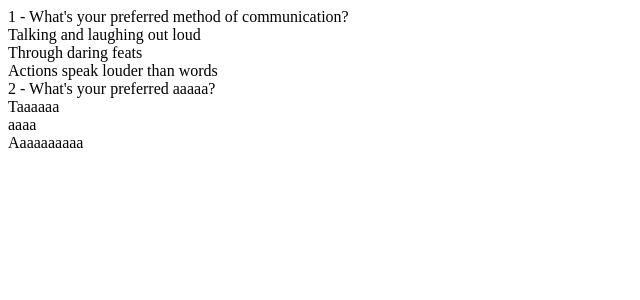
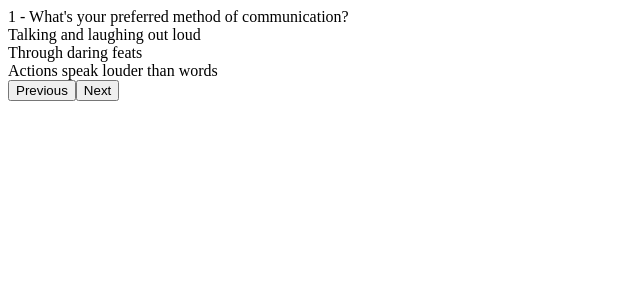
Before and after one commit to bea19962/clown-quiz, a Vue app in the folder clown-quiz/: page / in a window 1280 px wide. Shown: the top 300 px of the page, without its empty margins (0-640 px from the left). Built offline with nearby package versions, Linux system fonts and the light colour scheme.

Commit message:
moving questions

```diff
--- a/clown-quiz/src/components/Survey.vue
+++ b/clown-quiz/src/components/Survey.vue
@@ -1,32 +1,35 @@
 <template>
-  <div v-for="question in questions" :key="question.id" class="survey">
-    {{ question.id }} - {{ question.question }}
-    <div v-for="answer in question.answers" :key="answer.id" class="answers">
+  <div class="survey" v-if="surveyStore.currentQuestion">
+    <div :key="surveyStore.currentQuestion.id">
+      {{ surveyStore.currentQuestion.id }} - {{ surveyStore.currentQuestion.question }}
+      <div v-for="answer in surveyStore.currentQuestion.answers" :key="answer.text" class="answers">
         {{ answer.text }}
       </div>
     </div>
+    <button @click="surveyStore.prevQuestion" :disabled="isFirstQuestion">
+      Previous
+    </button>
+    <button @click="surveyStore.nextQuestion" :disabled="isLastQuestion">
+      Next
+    </button>
+  </div>
 </template>
 
-<script>
-import { ref, onMounted } from 'vue'
+<script setup>
+import { onMounted } from 'vue';
+import { useSurveyStore } from '../stores/surveyStore';
 
-export default {
-  setup() {
-    const questions = ref([])
+const surveyStore = useSurveyStore();
 
 onMounted(async () => {
+  if (surveyStore.questions.length === 0) { // Only load questions if they haven't been loaded yet
     import('../questions.json')
       .then((module) => {
-          questions.value = module.default
+        surveyStore.loadQuestions(module.default);
       })
       .catch((error) => {
-          console.error('Error importing questions.json:', error)
-        })
-    })
-
-    return {
-      questions
+        console.error('Error importing questions.json:', error);
+      });
   }
-  }
-}
+});
 </script>
--- a/clown-quiz/src/stores/surveyStore.js
+++ b/clown-quiz/src/stores/surveyStore.js
@@ -2,45 +2,30 @@ import { defineStore } from 'pinia'
 
 export const useSurveyStore = defineStore('survey', {
   state: () => ({
-    scores: {
-      Classical: 0,
-      Mime: 0,
-      Jester: 0,
-      SillyBilly: 0,
-      Rodeo: 0
-    },
-    currentQuestionIndex: 0
+    questions: [],
+    currentQuestionIndex:0,
 }),
 getters: {
-    // Define any getters to compute derived state here
+  currentQuestion: (state) => state.questions[state.currentQuestionIndex] || null,
 },
 actions: {
-    resetScores() {
-      this.scores = { Classical: 0, Mime: 0, Jester: 0, SillyBilly: 0, Rodeo: 0 }
+  loadQuestions(questionData){
+    this.questions = questionData;
   },
-    // Increment the score for a clown type
-    incrementScore(clownType, value) {
-      if (this.scores.hasOwnProperty(clownType)) {
-        this.scores[clownType] += value
+  nextQuestion(){
+    if(this.currentQuestionIndex < this.questions.length-1){
+      this.currentQuestionIndex++;
     }
   },
-    nextQuestion() {
-      this.currentQuestionIndex++
+  prevQuestion(){
+    if(this.currentQuestionIndex > 0){
+      this.currentQuestionIndex--;
+    }
   },
-    // get the highest scoring clown type
-    determineClownType() {
-      const clownTypes = Object.keys(this.scores)
-      let maxScore = -Infinity
-      let maxType = ''
-
-      clownTypes.forEach((type) => {
-        if (this.scores[type] > maxScore) {
-          maxScore = this.scores[type]
-          maxType = type
+  setQuestionIndex(index) {
+    if(index >= 0 && index < this.questions.length){
+      this.currentQuestionIndex = index
     }
-      })
-
-      return maxType
   }
 }
 })
```
Lines whose indentation alone changed are shown as unchanged.
